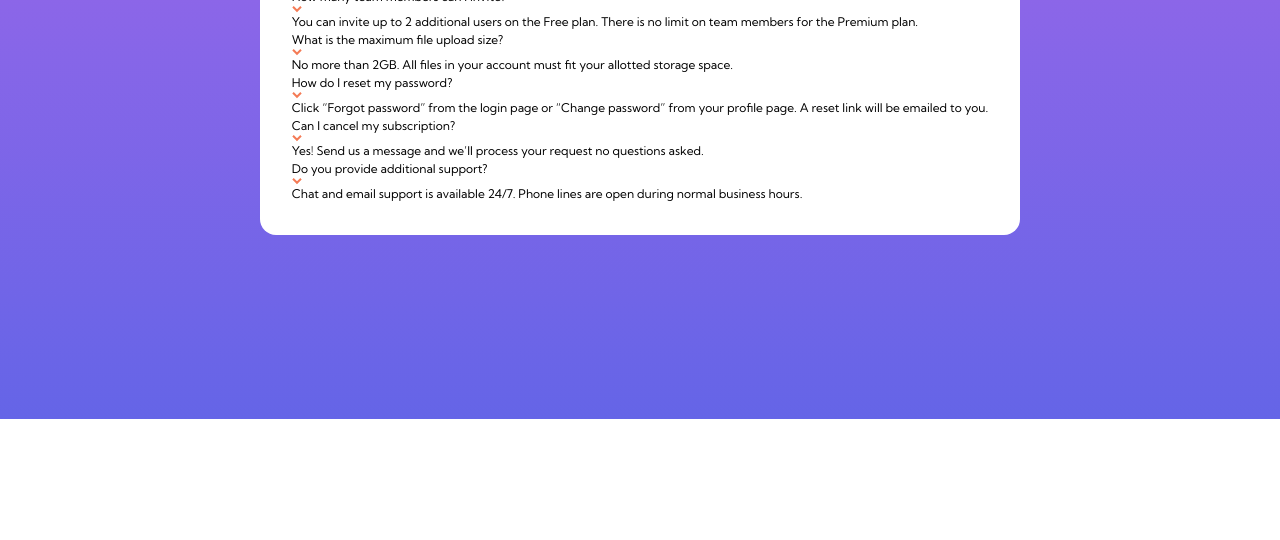
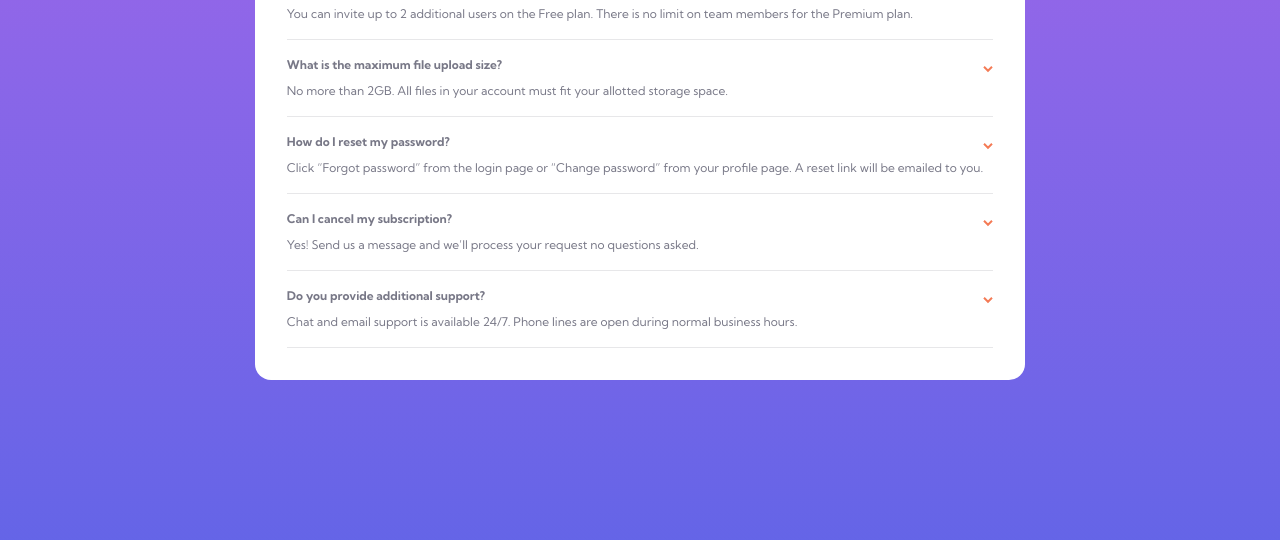
Before and after one commit to Moses2308/faq-accordian-card, a plain HTML site: page index.html in a window 1280 px wide. Shown: the part 381-921 px from the top of the page. Before the commit the page ends 800 px from the top, so only its background shows below. Drawn offline with Linux system fonts and the light colour scheme.

Commit message:
completed basic styles for dropdown contents

```diff
--- a/style.css
+++ b/style.css
@@ -16,6 +16,7 @@
 body {
   font-family: "Kumbh Sans", sans-serif;
   font-size: 12px;
+  color: var(--color-darkGrayishBlue);
   background: linear-gradient(var(--color-softViolet), var(--color-softBlue));
   min-height: 100vh;
   display: grid;
@@ -53,4 +54,16 @@ body {
   text-align: center;
   font-weight: 700;
   font-size: 2rem;
+  color: var(--color-veryDarkDesaturatedBlue);
 }
+.dropdown {
+  display: grid;
+  grid-template-columns: 1fr 10px;
+  align-items: center;
+  border-bottom: 1px solid var(--color-lightGrayishBlue);
+  padding: 1rem 0;
+}
+.dropdown__question {
+  font-weight: 700;
+  margin-bottom: 0.5rem;
+}
```
